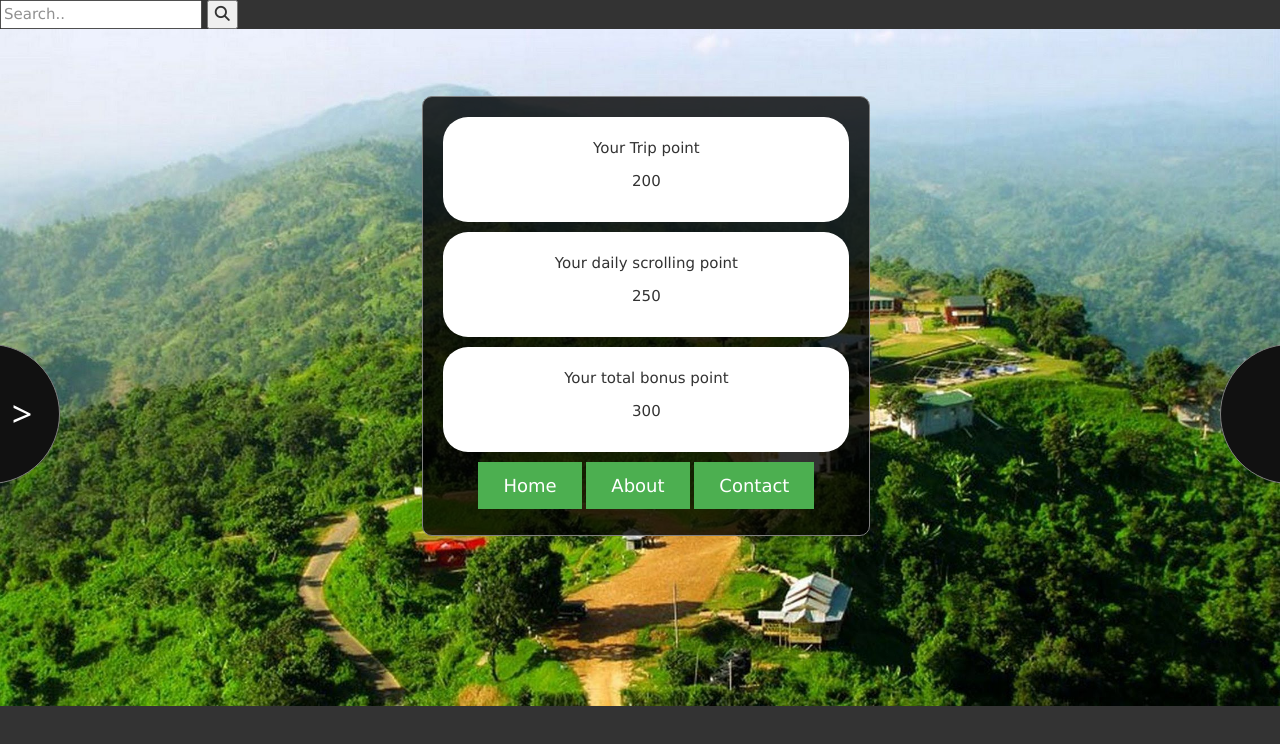
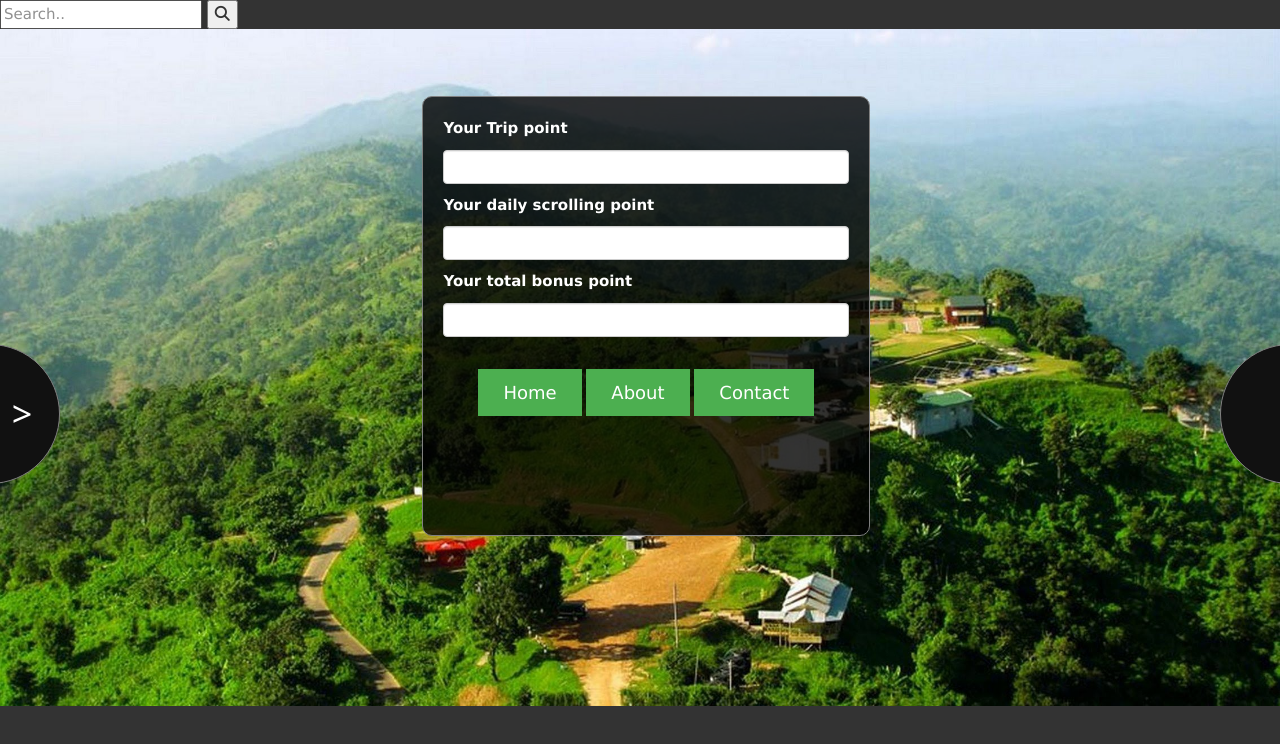
Before and after one commit to afifaswe/terra-trek, a plain HTML site: page bonus.html in a window 1280 px wide. Drawn offline with nearby package versions, Linux system fonts and the light colour scheme.

Commit message:
added some new features

```diff
--- a/bonus.html
+++ b/bonus.html
@@ -74,21 +74,28 @@
     <div class="p-card">
         <div class="profile-details">
 
-            <div class="rounded bg-white p-4 mb-2 text-center">
-                <p>Your Trip point</p>
-                <p>200</p>
+            <div class="rounded mb-2">
+                <p class="text-white" style="text-align: left !important;">
+                    <strong>Your Trip point</strong>
+                </p>
+                <input type="number" class="form-control" />
             </div>
 
-            <div class="rounded bg-white p-4 mb-2 text-center">
-                <p>Your daily scrolling point</p>
-                <p>250</p>
+            <div class="rounded mb-2">
+                <p class="text-white" style="text-align: left !important;">
+                    <strong>Your daily scrolling point</strong>
+                </p>
+                <input type="number" class="form-control" />
             </div>
 
-            <div class="rounded bg-white p-4 mb-2 text-center">
-                <p>Your total bonus point</p>
-                <p>300</p>
+            <div class="rounded mb-2">
+                <p class="text-white" style="text-align: left !important;">
+                    <strong>Your total bonus point</strong>
+                </p>
+                <input type="number" class="form-control" />
             </div>
 
+            <br/>
 
             <div class="text-center">
                 <button class="button" onclick="window.location.href='cpanel.html'">Home</button>
--- a/style.css
+++ b/style.css
@@ -10,6 +10,10 @@
     background: #fff !important;
 }
 
+.text-white{
+    color: #fff !important;
+}
+
 .mb-2{
     margin-bottom: 10px !important;
 }
```
